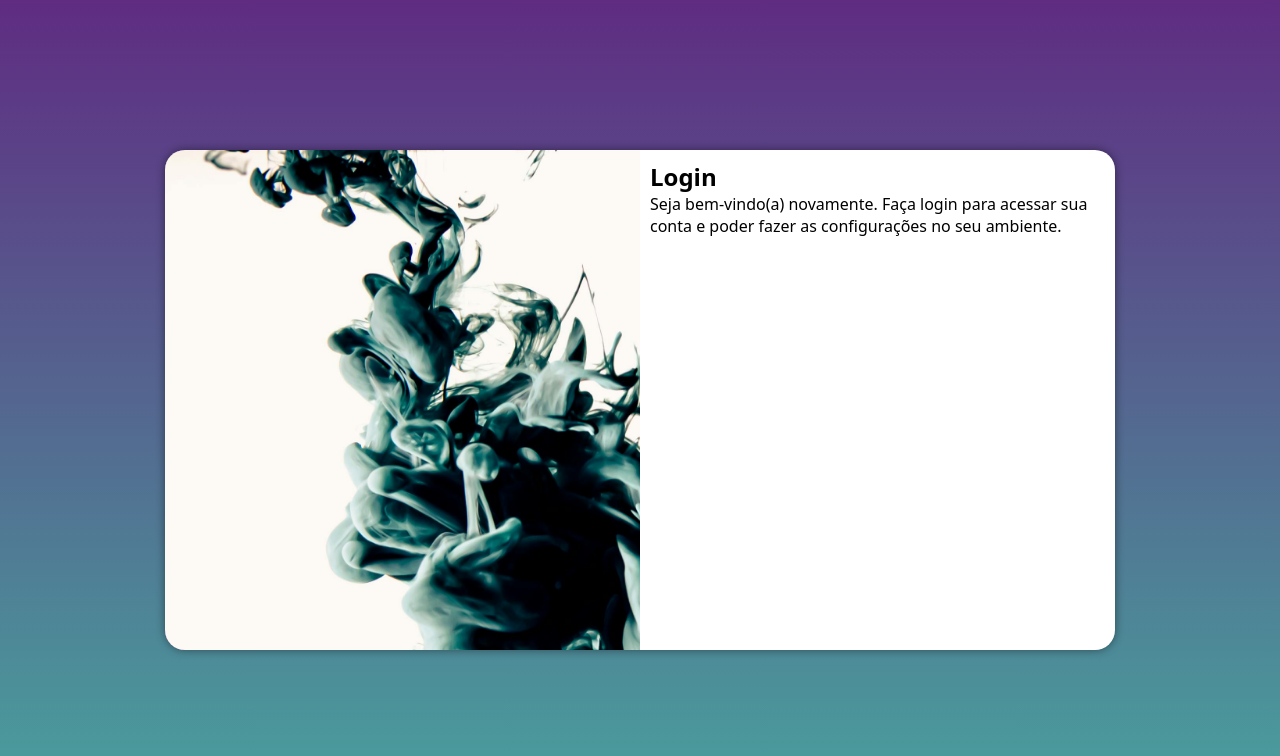
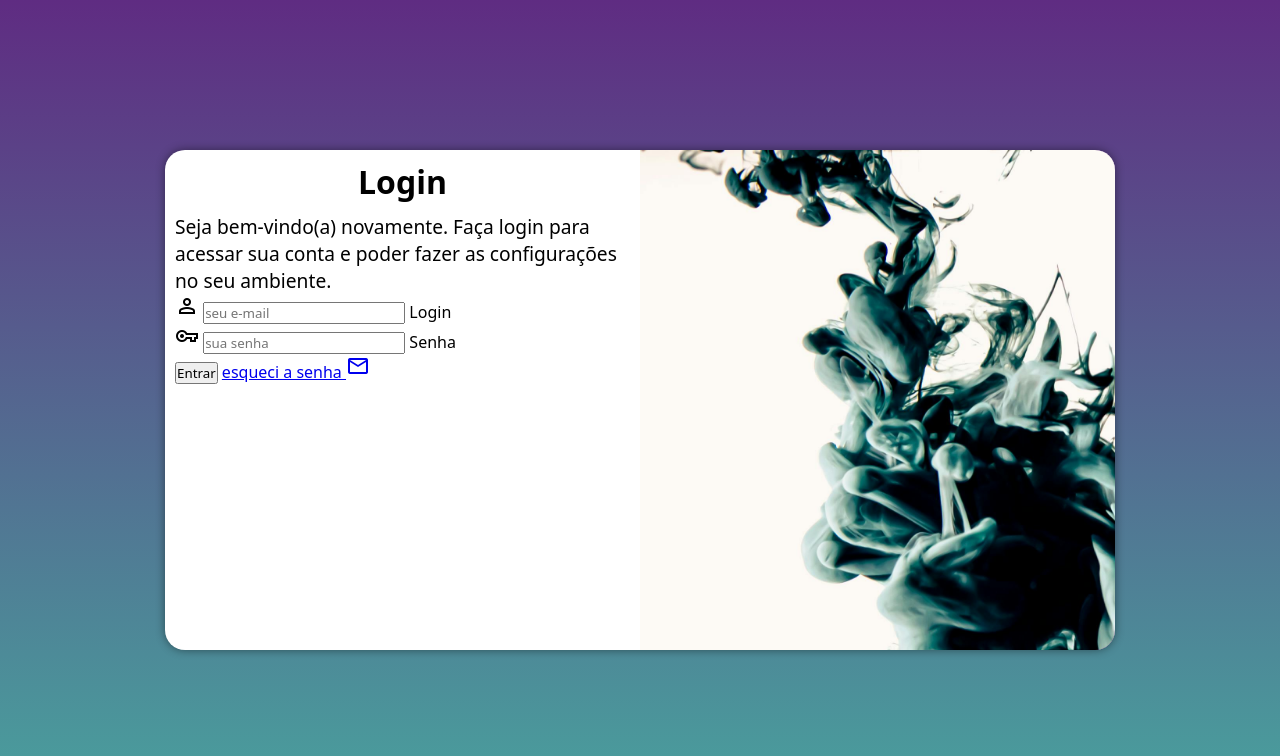
Before and after one commit to Michael-Rodrigo/projeto-login, a plain HTML site: page index.html in a window 1280 px wide. Drawn offline with nearby package versions, Linux system fonts and the light colour scheme.

Commit message:
adicionei o formulário

```diff
--- a/estilos/media-query.css
+++ b/estilos/media-query.css
@@ -44,14 +44,22 @@ Grandes telas: acima de 1200px
     }
 
     section#login > div#imagem {
-        float: left;
+        float: right;
         width: 50%;
         height: 100%;
     }
 
     section#login > div#formulario {
-        float: right;
+        float: left;
         width: 50%;
     }
 
+    div#formulario > h1 {
+        font-size: 2em;
+    }
+
+    div#formulario > p {
+        font-size: 1.2em;
+    }
+
 }
--- a/estilos/style.css
+++ b/estilos/style.css
@@ -33,7 +33,7 @@ section#login {
     overflow: hidden;
 
     background-color: white;
-    width: 250px;
+    width: 252px;
     height: 500px;
     border-radius: 20px;
     box-shadow: 0px 0px 10px rgba(0, 0, 0, 0.450);
@@ -54,3 +54,12 @@ section#login > div#formulario {
     display: block;
     padding: 10px;
 }
+
+div#formulario > h1 {
+    text-align: center;
+    margin-bottom: 10px;
+}
+
+div#formulario > p {
+    font-size: 0.8em;
+}
--- a/index.html
+++ b/index.html
@@ -4,6 +4,7 @@
     <meta charset="UTF-8">
     <meta name="viewport" content="width=device-width, initial-scale=1.0">
     <title>Login</title>
+    <link href="https://fonts.googleapis.com/css2?family=Material+Symbols+Outlined" rel="stylesheet" />
     <link rel="stylesheet" href="estilos/style.css">
     <link rel="stylesheet" href="estilos/media-query.css">
 </head>
@@ -19,8 +20,29 @@
 
                 <p>Seja bem-vindo(a) novamente. Faça login para acessar sua conta e poder fazer as configurações no seu ambiente.</p>
 
-                <form action="login.php" method="post">
+                <form action="login.php" method="post" autocomplete="on">
 
+                    <div class="campo">
+
+                        <span class="material-symbols-outlined">person</span>
+                        <input type="email" name="login" id="ilogin" placeholder="seu e-mail" autocomplete="email" required maxlength="30">
+                        <label for="ilogin">Login</label>
+
+                    </div>
+
+
+                    <div class="campo">
+
+                        <span class="material-symbols-outlined">vpn_key</span>
+                        <input type="password" name="senha" id="isenha" placeholder="sua senha" autocomplete="current-password" required minlength="8" maxlength="20">
+                        <label for="isenha">Senha</label>
+
+                    </div>
+
+                    <input type="submit" value="Entrar">
+                    <a href="esqueci.html">
+                        esqueci a senha <span class="material-symbols-outlined">mail</span>
+                    </a>
                 </form>
             </div>
         </section>
```
